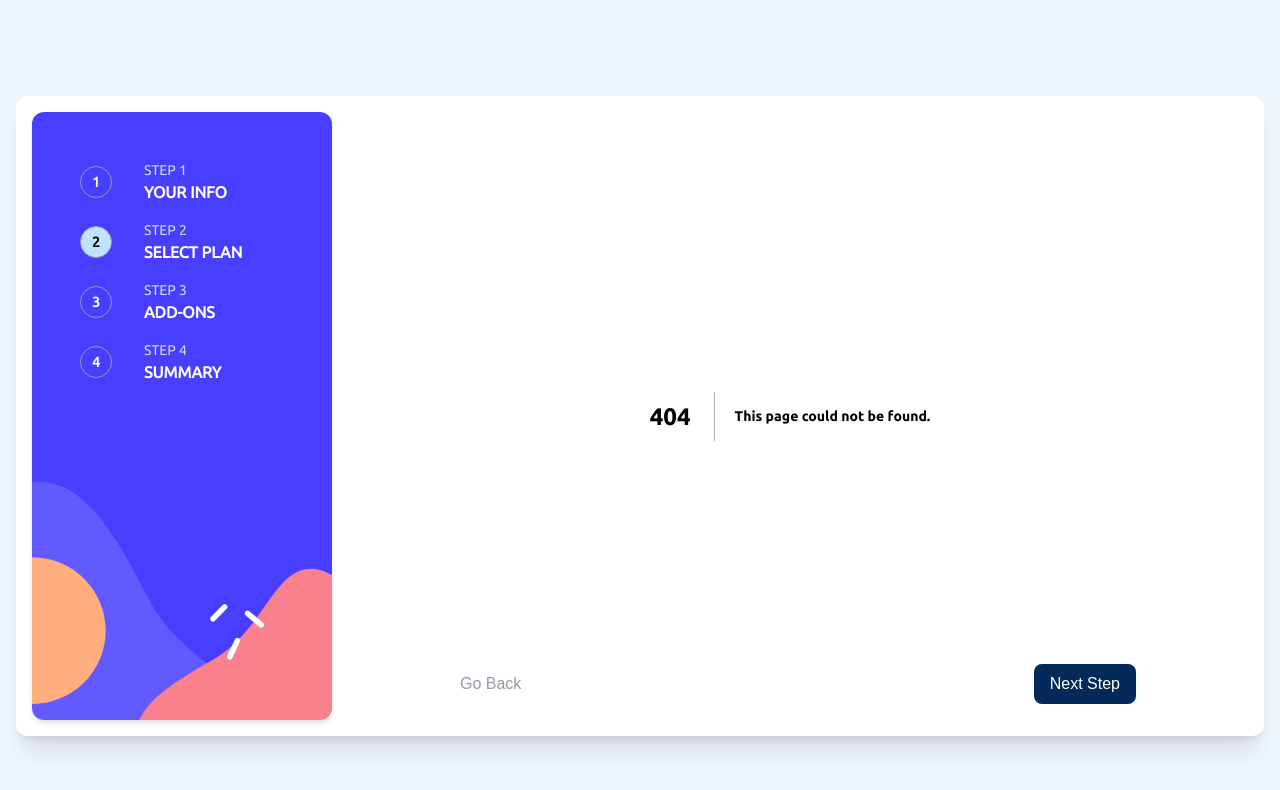
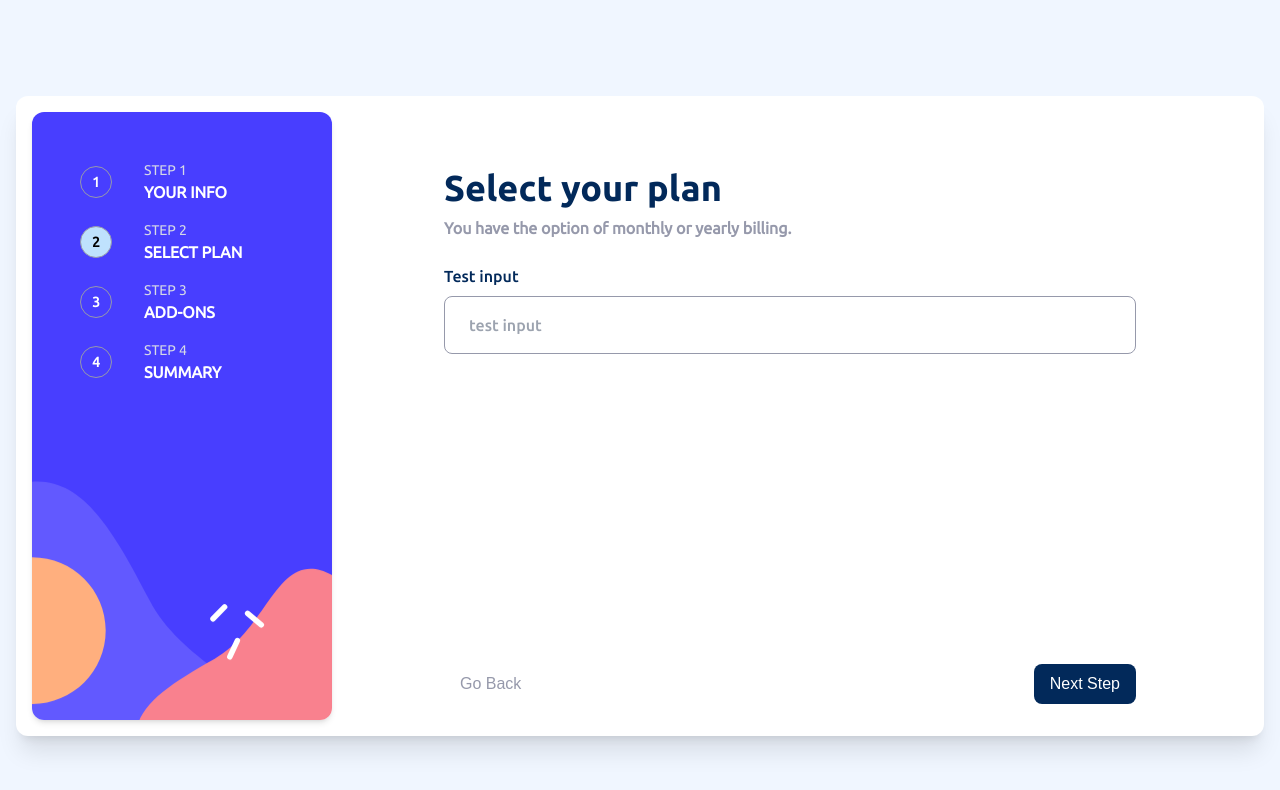
Before and after one commit to Therealjustindude/multi-step-form, a Next.js app: page /step-two in a window 1280 px wide. Before the commit this address had no page. Shown: the top 790 px of the page. Built offline with nearby package versions, Linux system fonts and the light colour scheme.

Commit message:
added intial page to routes

```diff
--- /dev/null
+++ b/app/step-four/page.tsx
@@ -0,0 +1,31 @@
+"use client";
+import { useFormContext } from "react-hook-form";
+import { ControlSwitch } from "../util/ControlSwitch";
+import { multiStepForm } from "../util/multi-step-form";
+
+export default function Page() {
+	const currStep = multiStepForm['steps']['step-four'];
+	const { register } = useFormContext();
+	return (
+		<div className="flex flex-col justify-center items-start w-[100%]">
+			<div className="flex flex-col gap-2 mb-6">
+				<h1 className="font-extrabold text-2xl md:text-4xl">{currStep?.formTitle}</h1>
+				<p className="text-cool-gray font-semibold">{currStep?.formDescription}</p>
+			</div>
+			<form className="w-[100%]">
+				{/* Form fields go here */}
+				<div className="flex flex-col gap-2 md:gap-4 w-[100%]">
+					{
+						currStep.controls.map(({ control }) => {
+							return (
+								<div className="space-y-1 md:space-y-2" key={control.label}>
+									<ControlSwitch control={control} rhfRegister={register} />
+								</div>
+							)
+						})
+					}
+				</div>
+			</form>
+		</div>
+	);
+}
--- /dev/null
+++ b/app/step-three/page.tsx
@@ -0,0 +1,31 @@
+"use client";
+import { useFormContext } from "react-hook-form";
+import { ControlSwitch } from "../util/ControlSwitch";
+import { multiStepForm } from "../util/multi-step-form";
+
+export default function Page() {
+	const currStep = multiStepForm['steps']['step-three'];
+	const { register } = useFormContext();
+	return (
+		<div className="flex flex-col justify-center items-start w-[100%]">
+			<div className="flex flex-col gap-2 mb-6">
+				<h1 className="font-extrabold text-2xl md:text-4xl">{currStep?.formTitle}</h1>
+				<p className="text-cool-gray font-semibold">{currStep?.formDescription}</p>
+			</div>
+			<form className="w-[100%]">
+				{/* Form fields go here */}
+				<div className="flex flex-col gap-2 md:gap-4 w-[100%]">
+					{
+						currStep.controls.map(({ control }) => {
+							return (
+								<div className="space-y-1 md:space-y-2" key={control.label}>
+									<ControlSwitch control={control} rhfRegister={register} />
+								</div>
+							)
+						})
+					}
+				</div>
+			</form>
+		</div>
+	);
+}
--- /dev/null
+++ b/app/step-two/page.tsx
@@ -0,0 +1,31 @@
+"use client";
+import { useFormContext } from "react-hook-form";
+import { ControlSwitch } from "../util/ControlSwitch";
+import { multiStepForm } from "../util/multi-step-form";
+
+export default function Page() {
+	const currStep = multiStepForm['steps']['step-two'];
+	const { register } = useFormContext();
+	return (
+		<div className="flex flex-col justify-center items-start w-[100%]">
+			<div className="flex flex-col gap-2 mb-6">
+				<h1 className="font-extrabold text-2xl md:text-4xl">{currStep?.formTitle}</h1>
+				<p className="text-cool-gray font-semibold">{currStep?.formDescription}</p>
+			</div>
+			<form className="w-[100%]">
+				{/* Form fields go here */}
+				<div className="flex flex-col gap-2 md:gap-4 w-[100%]">
+					{
+						currStep.controls.map(({ control }) => {
+							return (
+								<div className="space-y-1 md:space-y-2" key={control.label}>
+									<ControlSwitch control={control} rhfRegister={register} />
+								</div>
+							)
+						})
+					}
+				</div>
+			</form>
+		</div>
+	);
+}
```
